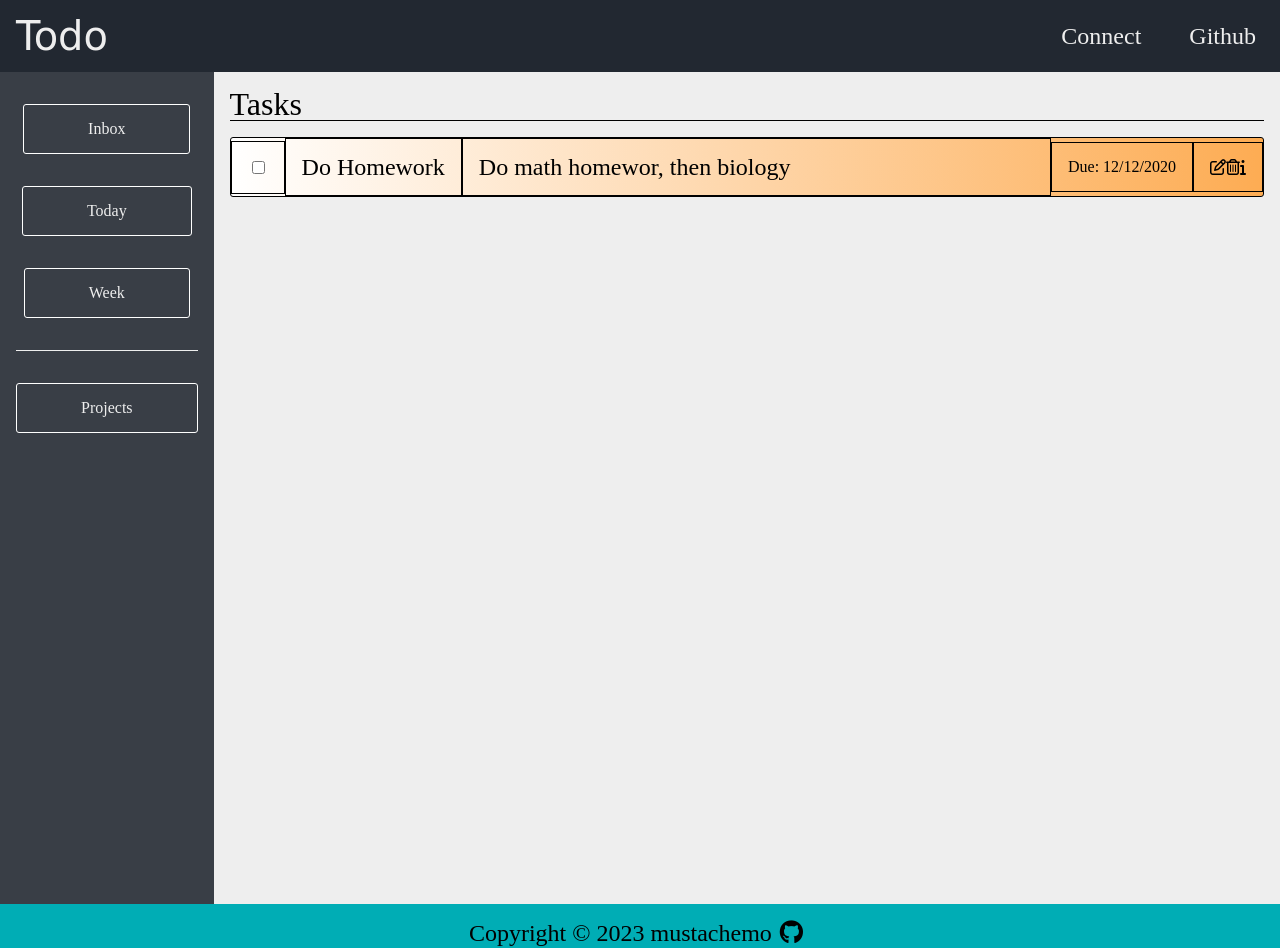
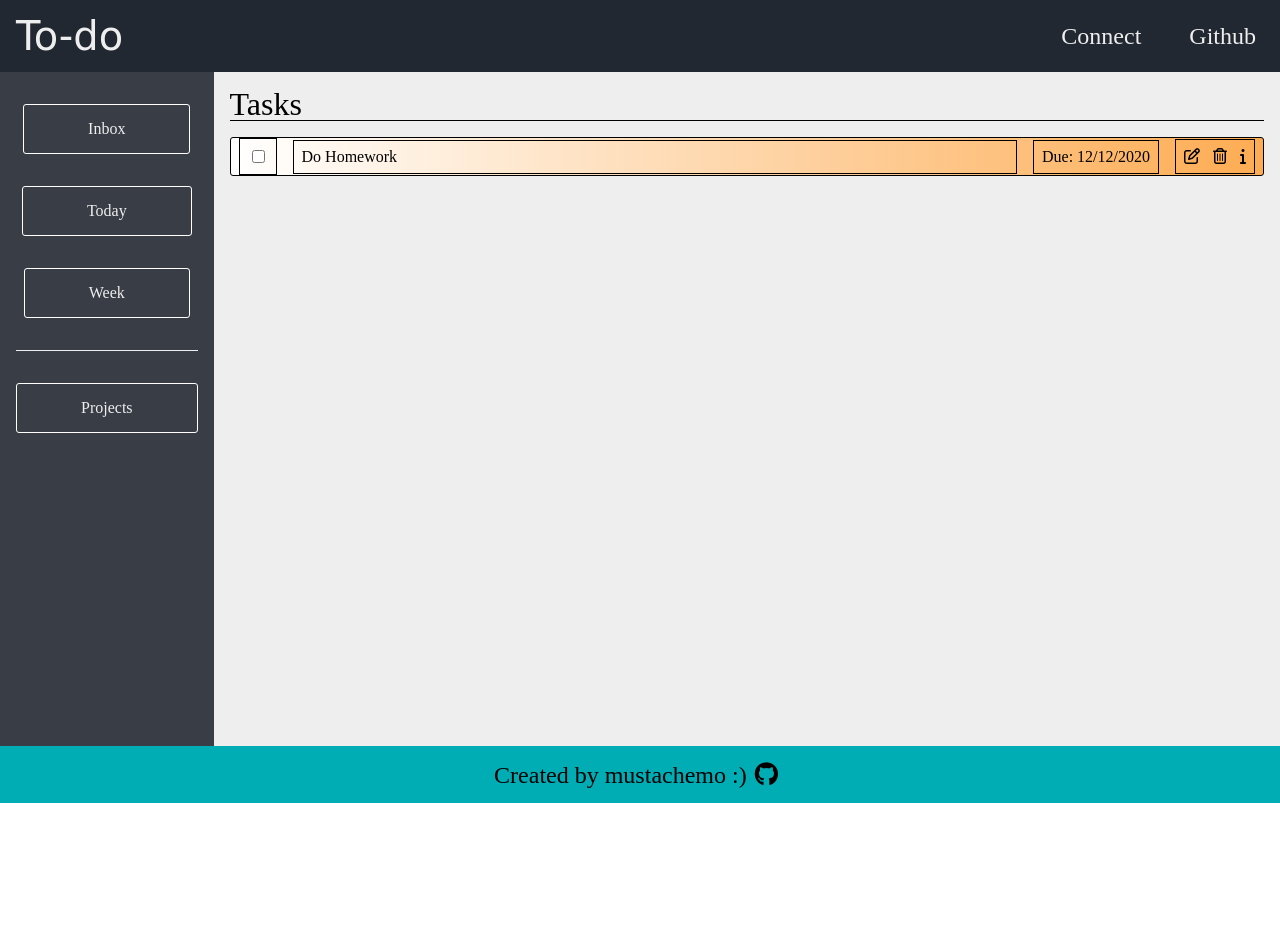
Before and after one commit to momoproblems/todo, a plain HTML site: page index.html in a window 1280 px wide. After the commit the page ends 803 px from the top, so only its background shows below. Drawn offline with Linux system fonts and the light colour scheme.

Commit message:
styling kinda of done

```diff
--- a/index.html
+++ b/index.html
@@ -9,10 +9,10 @@
 		<link type="text/css" rel="stylesheet" href="style.css" />
 		<title>todo</title>
 	</head>
-	<body>
+	<body id="blur">
 		<div id="container">
 			<nav>
-				<div id="brand-title">Todo</div>
+				<div id="brand-title">To-do</div>
 				<a href="#" class="navbar-toggle" id="navbarToggle">
 					<span class="bar"></span>
 					<span class="bar"></span>
@@ -43,21 +43,20 @@
 				<div id="mainTasksLine"></div>
 				<div class="task">
 					<div class="checkbox">
-						<input type="checkbox" />
+						<input type="checkbox"/>
 					</div>
 					<div class="title">Do Homework</div>
-					<div class="description">Do math homewor, then biology</div>
 					<div class="due-date">Due: 12/12/2020</div>
 					<div class="task-buttons">
-						<i class="fa-regular fa-pen-to-square"></i>
-						<i class="fa-regular fa-trash-can"></i>
-						<i class="fa-solid fa-info"></i>
+						<div><i class="fa-regular fa-pen-to-square"></i></div>
+						<div><i class="fa-regular fa-trash-can"></i></div>
+						<div><i class="fa-solid fa-info"></i></div>
 					</div>
 				</div>
 			</main>
 
 			<footer>
-				<p>Copyright © 2023 mustachemo</p>
+				<p>Created by mustachemo :)</p>
 				<a href="https://github.com/mustachemo" target="_blank">
 					<i class="fa-brands fa-github" style="color: #000000"></i
 				></a>
--- a/style.css
+++ b/style.css
@@ -14,7 +14,7 @@ main {
 	background-color: var(--main-color);
 	padding: 1rem;
 	position: relative;
-	height: 100vh;
+	height: 80.3vh;
 }
 
 #tasksTitle {
@@ -81,24 +81,39 @@ main {
 		rgba(255, 255, 255, 1) 0%,
 		rgba(253, 172, 83, 1) 100%
 	);
+	transition: all 0.3s ease-in-out;
 }
+
+
 
 .task > * {
 	border: 1px solid black;
-	padding: 1rem;
+	margin: 0 0.5rem;
+	padding: 0.5rem;
 }
 
 .title {
-	font-size: 1.5rem;
+	flex: 2;
+	font-size: 1rem;
 }
 
-.description {
-	flex: 1;
-	font-size: 1.5rem;
+.title:hover {
+	cursor: pointer;
+	transition: all 0.2s ease-in-out;
+	box-shadow: 0 0 10px rgba(0, 0, 0, 0.4);
 }
 
 .task-buttons {
+	width: 5rem;
 	display: flex;
 	align-items: center;
-	justify-content: space-evenly;
+	justify-content: space-between;
 }
+
+
+/* BLUR START */
+#blur.active {
+	filter: blur(10px);
+	pointer-events: none; /* Disable pointer events */
+	user-select: none; /* Disable user selection */
+}
```
